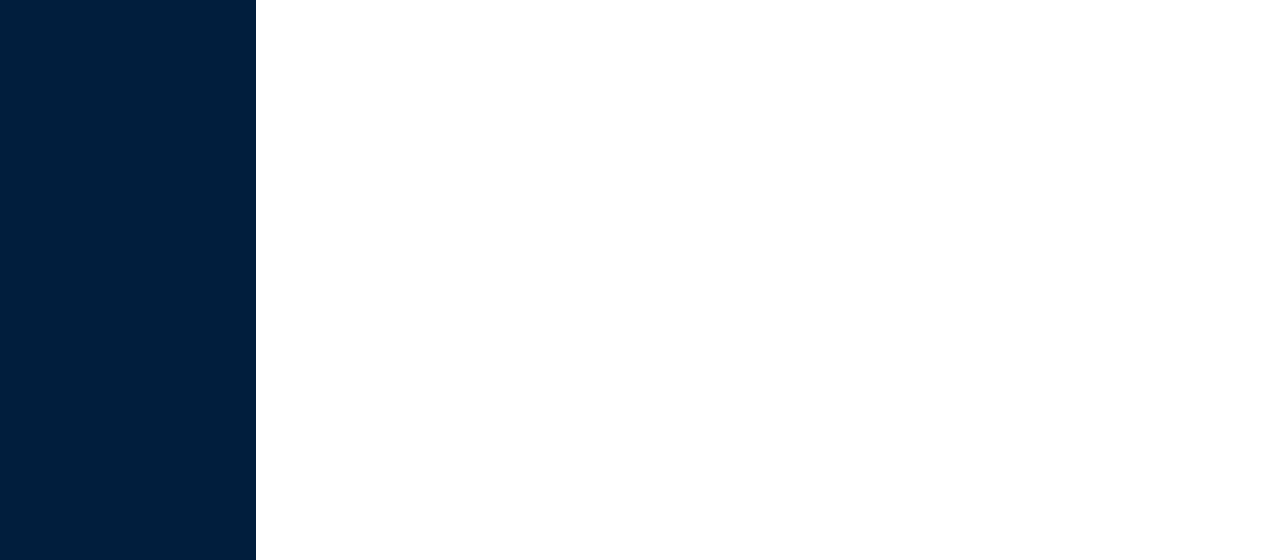
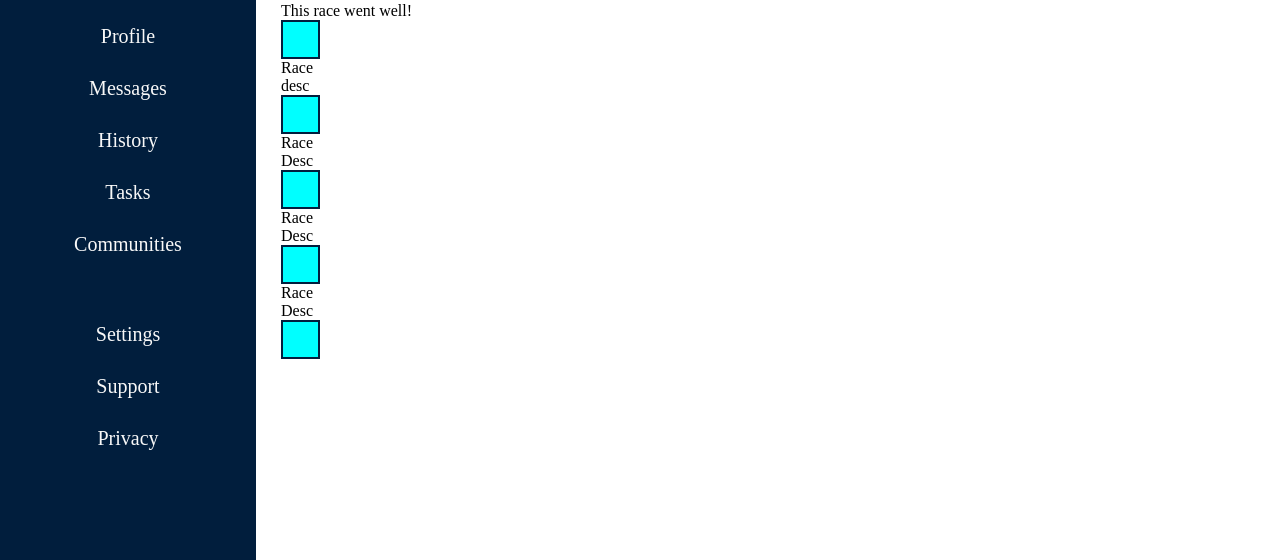
Before and after one commit to KKaged/admin-dashboard, a plain HTML site: page index.html in a window 1280 px wide. Shown: the part 240-800 px from the top of the page. Drawn offline with nearby package versions, Linux system fonts and the light colour scheme.

Commit message:
finished left navigation.

```diff
--- a/index.html
+++ b/index.html
@@ -58,9 +58,47 @@
           alt=""
         />
       </div>
-      <div class="main-nav"></div>
-      <div class="settings"></div>
+      <div class="top-one">
+        <p class="dash">Home</p>
+        <p class="dash">Profile</p>
+        <p class="dash">Messages</p>
+        <p class="dash">History</p>
+        <p class="dash">Tasks</p>
+        <p class="dash">Communities</p>
+      </div>
+      <div class="settings">
+        <p class="dash">Settings</p>
+        <p class="dash">Support</p>
+        <p class="dash">Privacy</p>
+      </div>
     </nav>
-    <main class="projects"></main>
+    <main class="projects">
+      <div class="project-container">
+        <p class="card">
+        <p class="title">Race</p>
+        <p class="desc">This race went well!</p>
+      </p>
+        <p class="card">
+        <p class="title">Race</p>
+        <p class="desc">desc</p>
+        </p>
+        <p class="card">
+          <p class="title">Race</p>
+        <p class="desc">Desc</p>
+        </p>
+        <p class="card">
+        <p class="title">Race</p>
+        <p class="desc">Desc</p>
+        </p>
+        <p class="card">
+          <p class="title">Race</p>
+          <p class="desc">Desc</p>
+        </p>
+        <p class="card">
+          <p class="title"></p>
+          <p class="desc"></p>
+        </p>
+      </div>
+    </main>
   </body>
 </html>
--- a/style.css
+++ b/style.css
@@ -119,9 +119,54 @@ button:active {
     background-color: #011E3D;
     grid-row: 1/3;
     display: flex;
-    justify-content: center;
+    flex-direction: column;
+    align-items: center;
+    gap: 15px;
 }
 
 .main-logo {
     height: 12rem;
 }
+
+.top-one {
+    display: flex;
+    flex-direction: column;
+    gap: 25px;
+    width: 100%;
+}
+
+.dash {
+    color: #F8F8F8;
+    font-size: 1.25rem;
+    font-weight: 500;
+    justify-content: center;
+    display: flex;
+    margin: 2px;
+}
+
+.dash:hover {
+    background-color: #D2003C;
+    border-radius: 5px;
+}
+
+.settings {
+    display: flex;
+    flex-direction: column;
+    gap: 25px;
+    margin-top: 3rem;
+    width: 100%;
+}
+
+.projects {
+    background-color: #FFFFFF;
+    display: grid;
+    grid-template-columns: 3fr 1fr;
+    margin: 25px;
+}
+
+.card {
+    width: 35px;
+    height: 35px;
+    background-color: aqua;
+    border: 2px #011E3D solid;
+}
```
